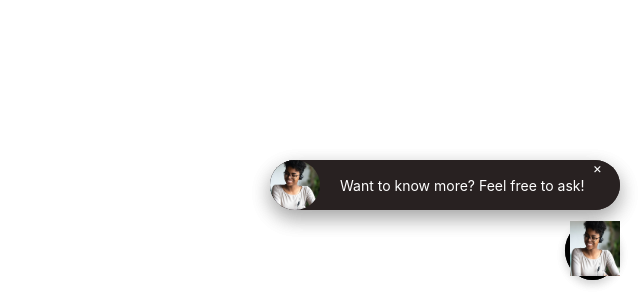
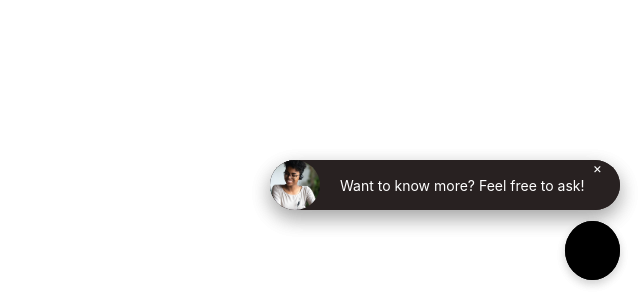
Before and after one commit to lijoyoommen007/chatbot, a React (Create React App) app: page / in a window 1280 px wide. Shown: the part 500-800 px from the top of the page, without its empty margins (640-1280 px from the left). Built offline with nearby package versions, Linux system fonts and the light colour scheme.

Commit message:
first commit

```diff
--- a/src/pages/testone.jsx
+++ b/src/pages/testone.jsx
@@ -3,8 +3,7 @@ import { createRoot } from 'react-dom/client'; // React 18's method
 import './ChatBot.css'; // Ensure your CSS file is correctly referenced
 import ChatBotCard from './chatbotcard'; // Import the ChatBotCard component
 import ChatBotMainSection from './ChatBotMainCard'; // Import the ChatBotMainSection component
-// import chatIcon from './Animation - 1727288257547.gif'; // Ensure this path is correct
-import image from "./AgentConnect_BlogHeader-1024x576-131.jpg"; // Dummy image
+import chatIcon from './Animation - 1727288257547.gif'; // Ensure this path is correct
 
 const ChatBot = () => {
     const [isOpen, setIsOpen] = useState(false); // Tracks chat bot opening after 1 second
@@ -28,7 +27,7 @@ const ChatBot = () => {
             {/* Chat Icon */}
             <div className="chat-icon">
                 <img
-                    src={image}
+                    src={chatIcon}
                     alt="Chat Icon"
                     className="chat-icon-gif"
                     onClick={toggleClick}
```
Also changed, not shown: 1 other file (tests, documents, lock files or other folders).
